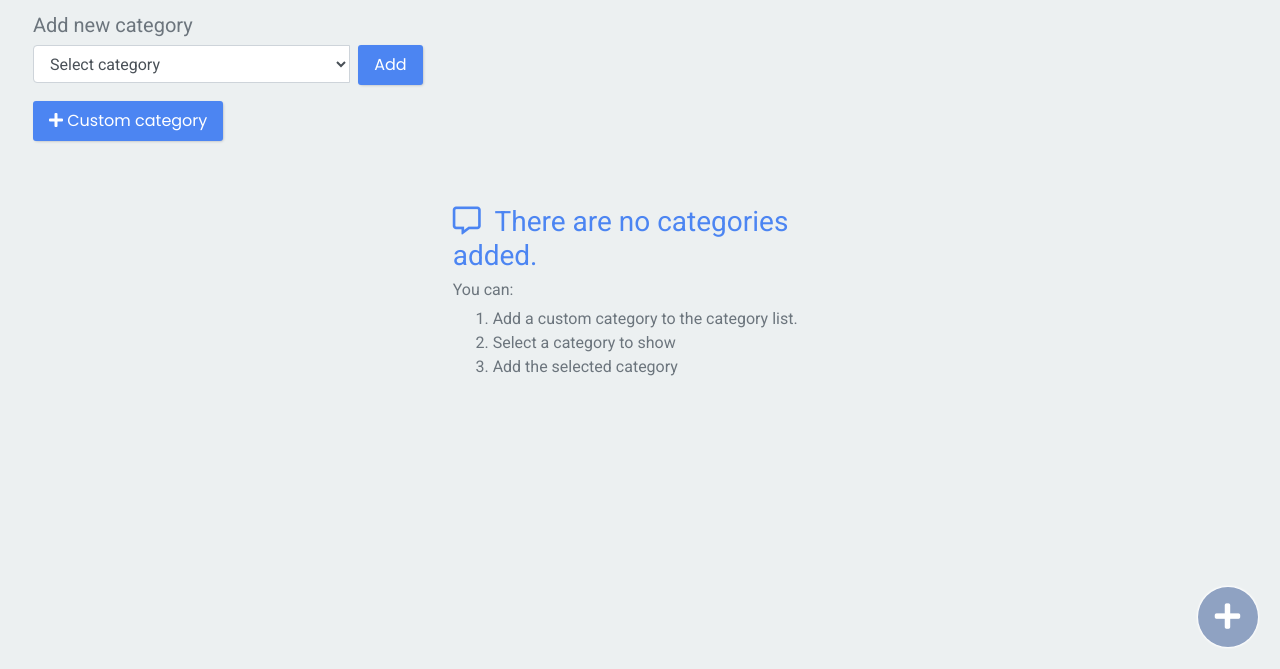
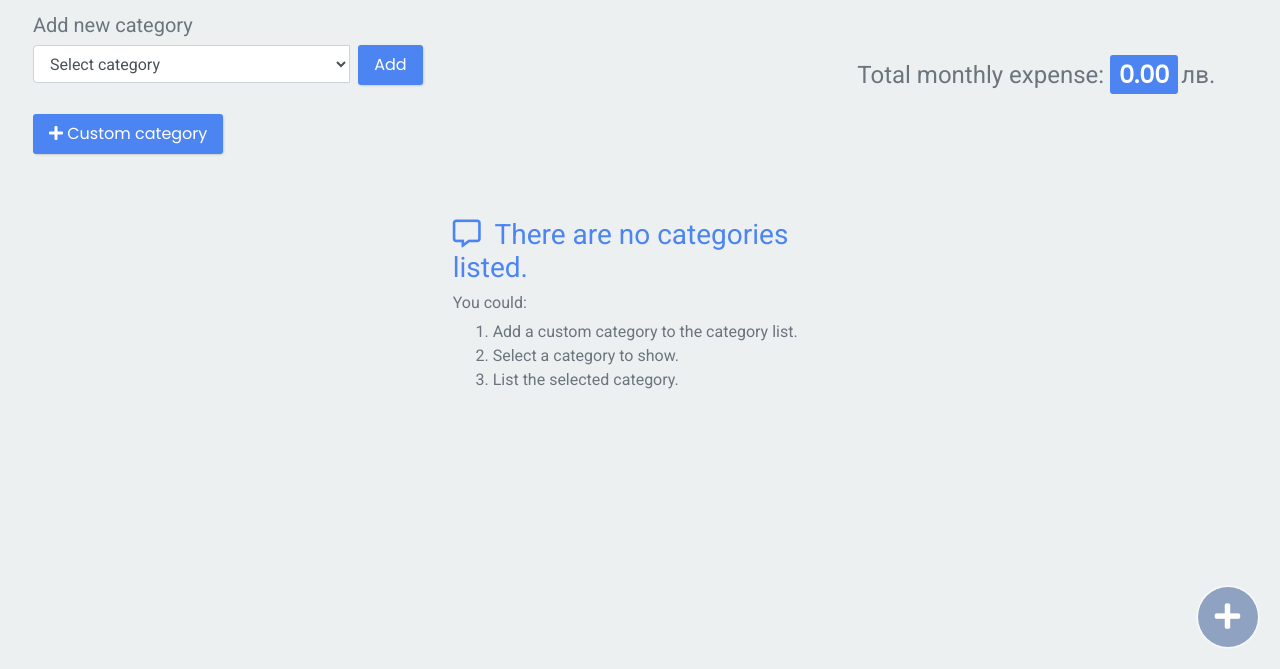
Before and after one commit to ibanchevski/where-did-my-money-go, a plain HTML site: page index.html in a window 1280 px wide. Shown: the part 131-800 px from the top of the page. Drawn offline with nearby package versions, Linux system fonts and the light colour scheme.

Commit message:
Add total monthly expense

```diff
--- a/css/styles.css
+++ b/css/styles.css
@@ -191,3 +191,13 @@ button.category-btn:hover {
     font-size: 0.8em;
     text-transform: uppercase;
 }
+
+.monthly-expense {
+    background-color: #4c85f2;
+    color: #fff;
+    font-weight: bold;
+    font-family: 'Poppins', sans-serif;
+    padding: 3px 9px;
+    margin-right: 3px;
+    border-radius: 3px;
+}
--- a/index.html
+++ b/index.html
@@ -33,6 +33,9 @@
                     </div>
                 </div>
             </div>
+            <div class="col-md-4 offset-md-4">
+                <h4 class="mt-5 text-muted">Total monthly expense: <span class="monthly-expense"></span>лв.</h4>
+            </div>
         </div>
         <div class="row">
             <div class="col-md-4 pl-0 mt-3">
@@ -51,12 +54,12 @@
         </div>
         <div class="row mt-3 no-categories">
             <div class="col-md-4 offset-md-4 mt-5">
-                <h3><i class="far fa-comment-alt"></i> &nbsp;There are no categories added.</h3>
-                <h6 class="text-muted">You can:</h6>
+                <h3><i class="far fa-comment-alt"></i> &nbsp;There are no categories listed.</h3>
+                <h6 class="text-muted">You could:</h6>
                 <ol class="text-muted">
                     <li>Add a custom category to the category list.</li>
-                    <li>Select a category to show</li>
-                    <li>Add the selected category</li>
+                    <li>Select a category to show.</li>
+                    <li>List the selected category.</li>
                 </ol>
             </div>
         </div>
--- a/js/main.js
+++ b/js/main.js
@@ -24,10 +24,16 @@
 	}
 
 	let logs = db.getItem('logs');
+	let totalMonthlyExpense = 0;
 	if (logs) {
 		logs = JSON.parse(logs);
-		logs.forEach(displayLog);
+		logs.forEach(function(log) {
+			displayLog(log);
+			totalMonthlyExpense += parseFloat(log.amount, 10);
+		});
 	}
+	console.log(totalMonthlyExpense);
+	document.querySelector('.monthly-expense').innerHTML = totalMonthlyExpense.toFixed(2);
 })();
 
 // Adding category
```
